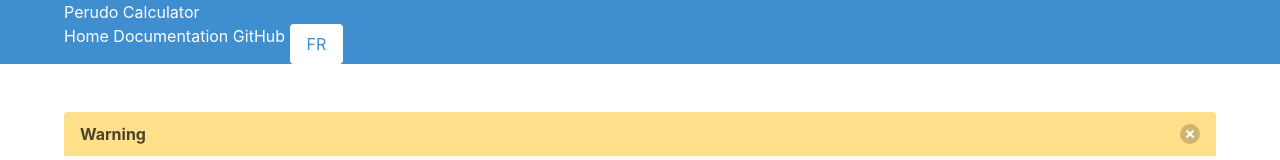
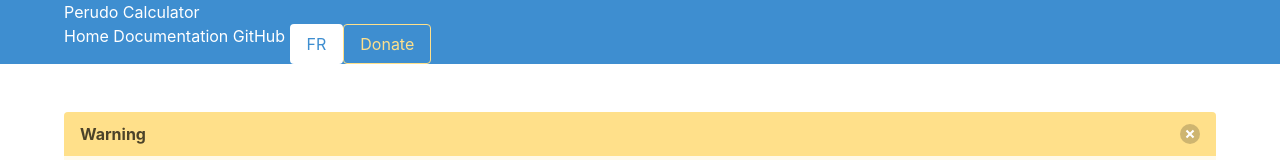
Before and after one commit to mmorainville/perudo-calculator, a Nuxt app: page /documentation in a window 1280 px wide. Shown: the top 160 px of the page. Built offline with nearby package versions, Linux system fonts and the light colour scheme.

Commit message:
feat: add a donate button

```diff
--- a/components/Navbar.vue
+++ b/components/Navbar.vue
@@ -29,6 +29,10 @@
           <span class="nav-item" v-if="$i18n.locale === 'fr'">
             <nuxt-link class="button is-info is-inverted" :to="$route.fullPath.replace(/^\/[^\/]+/, '')" active-class="none" exact>EN</nuxt-link>
           </span>
+
+          <span class="nav-item">
+            <a href="https://www.paypal.com/cgi-bin/webscr?cmd=_s-xclick&hosted_button_id=LSLE7DV2RNB5L" class="button is-warning is-outlined">{{ $t('global.donate') }}</a>
+          </span>
         </div>
       </div>
     </header>
--- a/locales/en.json
+++ b/locales/en.json
@@ -1,6 +1,7 @@
 {
   "global": {
-    "home": "Home"
+    "home": "Home",
+    "donate": "Donate"
   },
   "index": {
     "title": "Among {0} dice, there is",
--- a/locales/fr.json
+++ b/locales/fr.json
@@ -1,6 +1,7 @@
 {
   "global": {
-    "home": "Accueil"
+    "home": "Accueil",
+    "donate": "Faire un don"
   },
   "index": {
     "title": "Parmi {0} dés, il y a",
```
